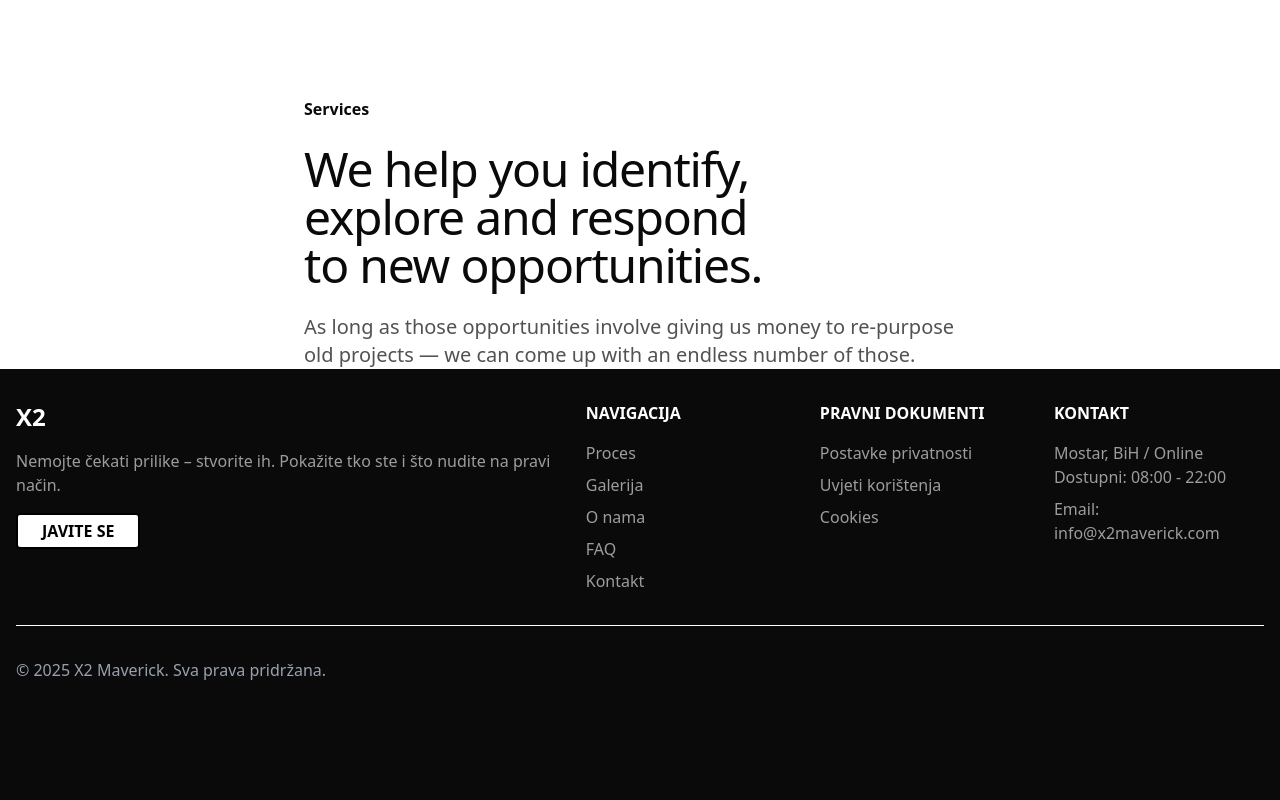
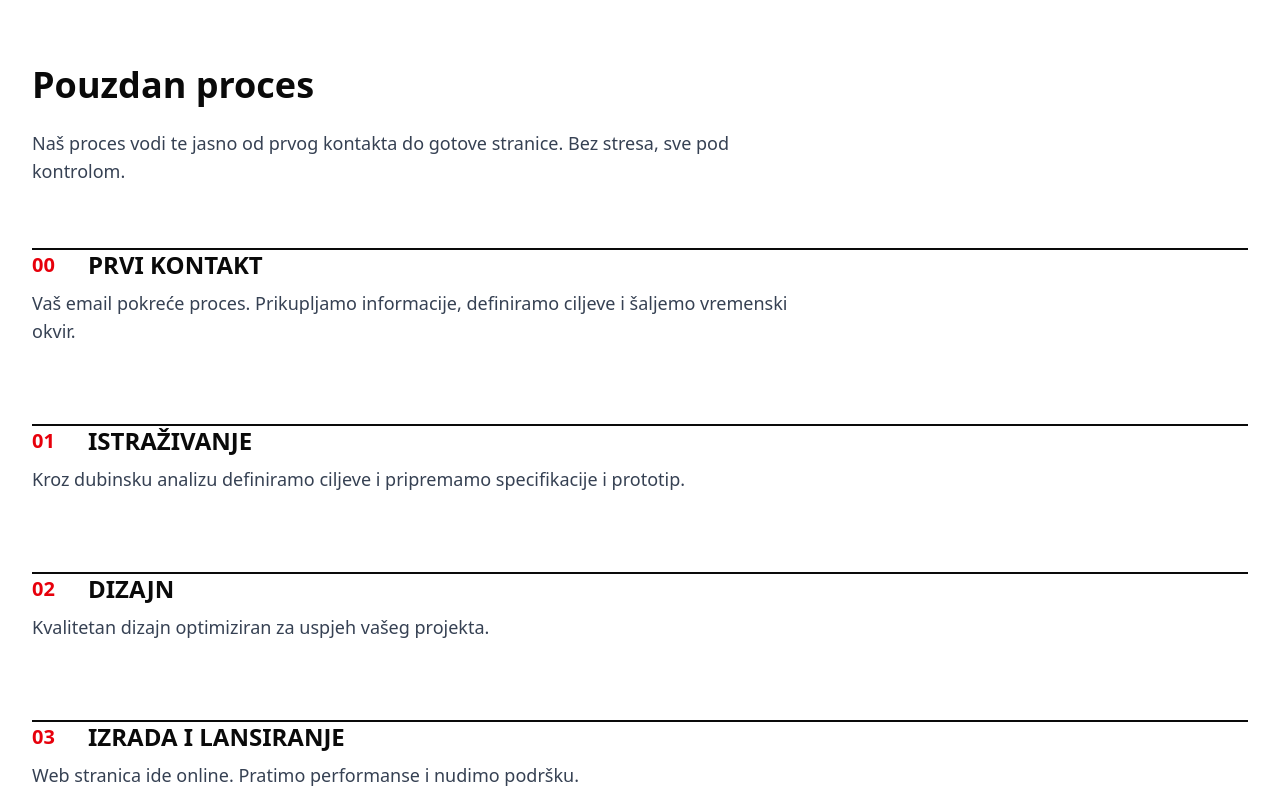
Before and after one commit to maverickcro/x2maverick., a Next.js app: page / in a window 1280 px wide. Shown: the part 900-1700 px from the top of the page. Before the commit the page ends 1614 px from the top, so only its background shows below. Built offline with nearby package versions, Linux system fonts and the light colour scheme.

Commit message:
Narrower max viewport and process section edit

```diff
--- a/app/components/FAQ.js
+++ b/app/components/FAQ.js
@@ -6,7 +6,7 @@ import { useState } from "react";
 export default function FAQComponent() {
   const [expanded, setExpanded] = useState(false);
   return (
-    <section className="max-w-7xl w-full mx-auto flex flex-col items-center">
+    <section className="max-w-6xl w-full mx-auto flex flex-col items-center">
       <h2 className="bg-white text-3xl font-bold py-2.5 mx-auto">
         FAQ / Česta pitanja
       </h2>
--- a/app/components/GallerySection.js
+++ b/app/components/GallerySection.js
@@ -80,7 +80,7 @@ export const GallerySection = ({ products }) => {
 
 export const Header = () => {
   return (
-    <div className="mx-auto max-w-7xl px-6 lg:px-8 mt-24 sm:mt-32 lg:mt-40">
+    <div className="mx-auto max-w-6xl px-6 lg:px-8 mt-24 sm:mt-32 lg:mt-40">
       <div className="mx-auto max-w-2xl lg:max-w-none">
         <div style={{ opacity: "1", transform: "none" }}>
           <h1>
--- a/app/components/HowItWorksSection.js
+++ b/app/components/HowItWorksSection.js
@@ -1,32 +1,88 @@
 "use client";
 
-import { useEffect, useRef, useState } from "react";
+import { useRef } from "react";
 import { motion, useScroll, useTransform } from "framer-motion";
-import Image from "next/image";
 
-export default function HowItWorksSection() {
+const steps = [
+  {
+    number: "00",
+    title: "PRVI KONTAKT",
+    description:
+      "Vaš email pokreće proces. Prikupljamo informacije, definiramo ciljeve i šaljemo vremenski okvir.",
+  },
+  {
+    number: "01",
+    title: "ISTRAŽIVANJE",
+    description:
+      "Kroz dubinsku analizu definiramo ciljeve i pripremamo specifikacije i prototip.",
+  },
+  {
+    number: "02",
+    title: "DIZAJN",
+    description: "Kvalitetan dizajn optimiziran za uspjeh vašeg projekta.",
+  },
+  {
+    number: "03",
+    title: "IZRADA I LANSIRANJE",
+    description:
+      "Web stranica ide online. Pratimo performanse i nudimo podršku.",
+  },
+];
+
+export default function ScrollRevealSteps() {
   return (
-    <section className="mx-auto max-w-7xl px-6 lg:px-8 mt-24 sm:mt-32 lg:mt-40">
-      <div className="mx-auto max-w-2xl lg:max-w-none">
-        <div className="max-w-2xl" style={{ opacity: "1", transform: "none" }}>
-          <h2>
-            <span className="mb-6 block font-display text-base font-semibold text-neutral-950">
-              Services
-            </span>
-            <span className="sr-only"> - </span>
-            <span className="block font-display tracking-tight [text-wrap:balance] text-4xl font-medium sm:text-5xl text-neutral-950">
-              We help you identify, explore and respond to new opportunities.
-            </span>
-          </h2>
-          <div className="mt-6 text-xl text-neutral-600">
-            <p>
-              As long as those opportunities involve giving us money to
-              re-purpose old projects — we can come up with an endless number of
-              those.
-            </p>
-          </div>
-        </div>
+    <section className="w-full bg-white py-32 z-111">
+      <div className="max-w-7xl mx-auto px-4 md:px-8">
+        <h2 className="text-4xl font-bold text-neutral-950 mb-6">
+          Pouzdan proces
+        </h2>
+        <p className="text-lg text-gray-700 max-w-3xl mb-16">
+          Naš proces vodi te jasno od prvog kontakta do gotove stranice. Bez
+          stresa, sve pod kontrolom.
+        </p>
+
+        <ul className="space-y-20">
+          {steps.map((step, index) => (
+            <StepItem key={index} step={step} index={index} />
+          ))}
+        </ul>
       </div>
     </section>
   );
 }
+
+function StepItem({ step, index }) {
+  const ref = useRef(null);
+  const { scrollYProgress } = useScroll({
+    target: ref,
+    offset: ["start 100%", "center 85%"],
+  });
+  const scale = useTransform(scrollYProgress, [0, 1], [1.2, 1]);
+  const lineWidth = useTransform(scrollYProgress, [0, 1], ["70%", "100%"]);
+
+  return (
+    <li ref={ref}>
+      <motion.div
+        style={{ scale }}
+        transition={{ duration: 0.6, ease: "easeOut" }}
+      >
+        <div className="relative w-full mb-6">
+          <motion.div
+            style={{ width: lineWidth }}
+            transition={{ duration: 1, ease: "easeOut" }}
+            className="h-0.5 bg-neutral-950 absolute left-0 top-1/2 transform -translate-y-1/2"
+          />
+        </div>
+        <h3 className="text-neutral-950 text-2xl font-bold flex items-center gap-4">
+          <span className="text-red-600 text-xl font-semibold w-10">
+            {step.number}
+          </span>{" "}
+          {step.title}
+        </h3>
+        <p className="text-gray-700 text-lg mt-2 max-w-3xl">
+          {step.description}
+        </p>
+      </motion.div>
+    </li>
+  );
+}
--- a/app/components/LandingSection.js
+++ b/app/components/LandingSection.js
@@ -6,7 +6,7 @@ import { motion } from "framer-motion";
 const LandingSection = () => {
   return (
     <section className="w-full min-h-[80vh] ">
-      <div className="mx-auto max-w-7xl flex flex-col md:flex-row items-center">
+      <div className="mx-auto max-w-6xl flex flex-col md:flex-row items-center">
         <div className="flex flex-col md:w-1/2 mt-[5rem] md:mt-0">
           <span className="text-sm uppercase font-bold">
             All-in-one rješenje
--- a/app/components/Navbar.js
+++ b/app/components/Navbar.js
@@ -22,7 +22,7 @@ export default function Navbar({ isNavOpen, setIsNavOpen }) {
           >
             <nav className="mt-[64px] font-display text-5xl font-medium tracking-tight text-white">
               <div className="even:mt-px sm:bg-neutral-950">
-                <div className="mx-auto max-w-7xl px-6 lg:px-8 border-t-1 border-neutral-800">
+                <div className="mx-auto max-w-6xl px-6 lg:px-8 border-t-1 border-neutral-800">
                   <div className="mx-auto max-w-2xl lg:max-w-none">
                     <div className="grid grid-cols-1 sm:grid-cols-2">
                       <a
@@ -44,7 +44,7 @@ export default function Navbar({ isNavOpen, setIsNavOpen }) {
                 </div>
               </div>
               <div className="even:mt-px sm:bg-neutral-950">
-                <div className="mx-auto max-w-7xl px-6 lg:px-8 border-y-1 border-neutral-800">
+                <div className="mx-auto max-w-6xl px-6 lg:px-8 border-y-1 border-neutral-800">
                   <div className="mx-auto max-w-2xl lg:max-w-none">
                     <div className="grid grid-cols-1 sm:grid-cols-2">
                       <a
--- a/app/proces/page.js
+++ b/app/proces/page.js
@@ -9,7 +9,7 @@ export default function Proces() {
 
   return (
     <main className="w-full flex-auto min-h-screen  flex flex-col bg-white text-black">
-      <div className="mx-auto max-w-7xl px-6 lg:px-8 mt-24 sm:mt-32 lg:mt-40">
+      <div className="mx-auto max-w-6xl px-6 lg:px-8 mt-24 sm:mt-32 lg:mt-40">
         <div className="mx-auto max-w-2xl lg:max-w-none">
           <div style={{ opacity: "1", transform: "none" }}>
             <h1>
@@ -32,7 +32,7 @@ export default function Proces() {
         </div>
       </div>
       <div className="my-24 space-y-24 [counter-reset:section] sm:mt-32 sm:space-y-32 lg:my-40 lg:space-y-40">
-        <div className="mx-auto max-w-7xl px-6 lg:px-8 group/section [counter-increment:section]">
+        <div className="mx-auto max-w-6xl px-6 lg:px-8 group/section [counter-increment:section]">
           <div className="mx-auto max-w-2xl lg:max-w-none">
             <div className="lg:flex lg:items-center lg:justify-end lg:gap-x-8 lg:group-even/section:justify-start xl:gap-x-20">
               <div
@@ -95,7 +95,7 @@ export default function Proces() {
             </div>
           </div>
         </div>
-        <div className="mx-auto max-w-7xl px-6 lg:px-8 group/section [counter-increment:section]">
+        <div className="mx-auto max-w-6xl px-6 lg:px-8 group/section [counter-increment:section]">
           <div className="mx-auto max-w-2xl lg:max-w-none">
             <div className="lg:flex lg:items-center lg:justify-end lg:gap-x-8 lg:group-even/section:justify-start xl:gap-x-20">
               <div
@@ -157,7 +157,7 @@ export default function Proces() {
             </div>
           </div>
         </div>
-        <div className="mx-auto max-w-7xl px-6 lg:px-8 group/section [counter-increment:section]">
+        <div className="mx-auto max-w-6xl px-6 lg:px-8 group/section [counter-increment:section]">
           <div className="mx-auto max-w-2xl lg:max-w-none">
             <div className="lg:flex lg:items-center lg:justify-end lg:gap-x-8 lg:group-even/section:justify-start xl:gap-x-20">
               <div
@@ -232,7 +232,7 @@ export default function Proces() {
             </div>
           </div>
         </div>
-        <div className="mx-auto max-w-7xl px-6 lg:px-8 group/section [counter-increment:section]">
+        <div className="mx-auto max-w-6xl px-6 lg:px-8 group/section [counter-increment:section]">
           <div className="mx-auto max-w-2xl lg:max-w-none">
             <div className="lg:flex lg:items-center lg:justify-end lg:gap-x-8 lg:group-even/section:justify-start xl:gap-x-20">
               <div
```
